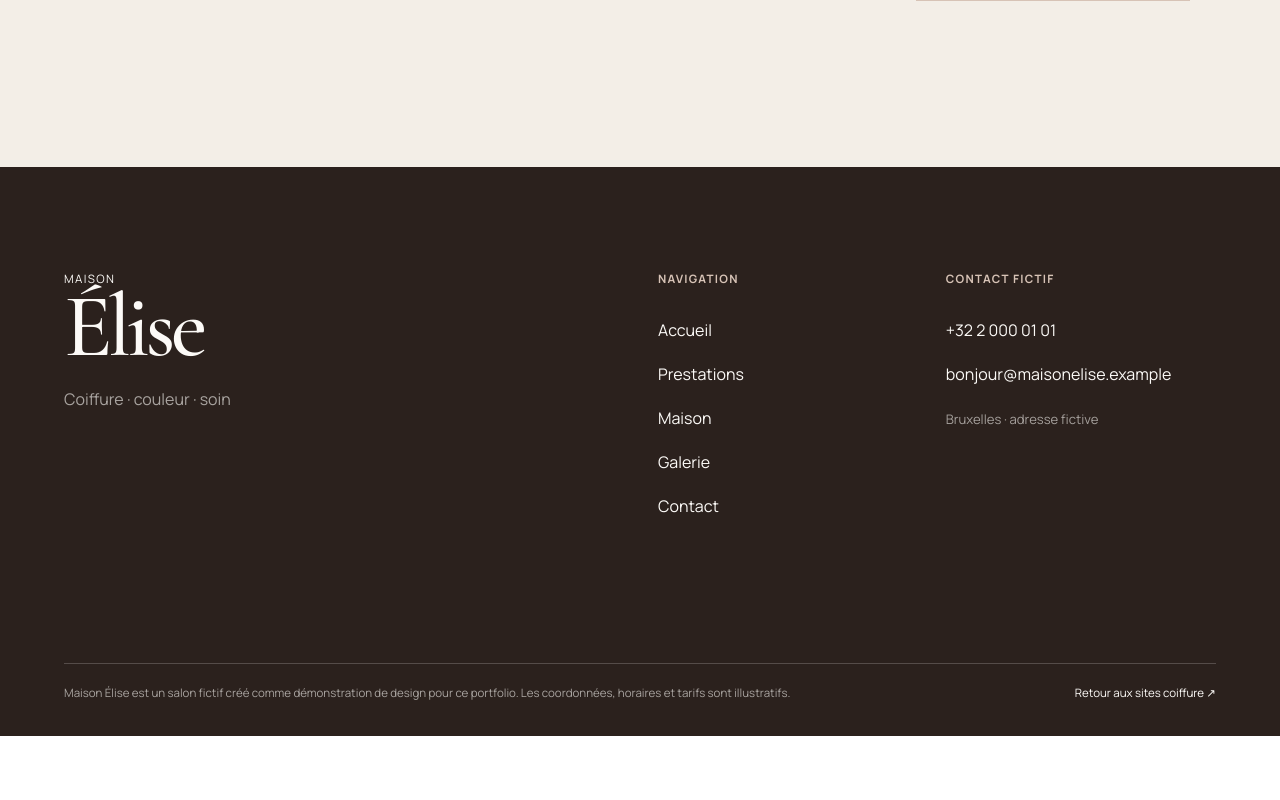
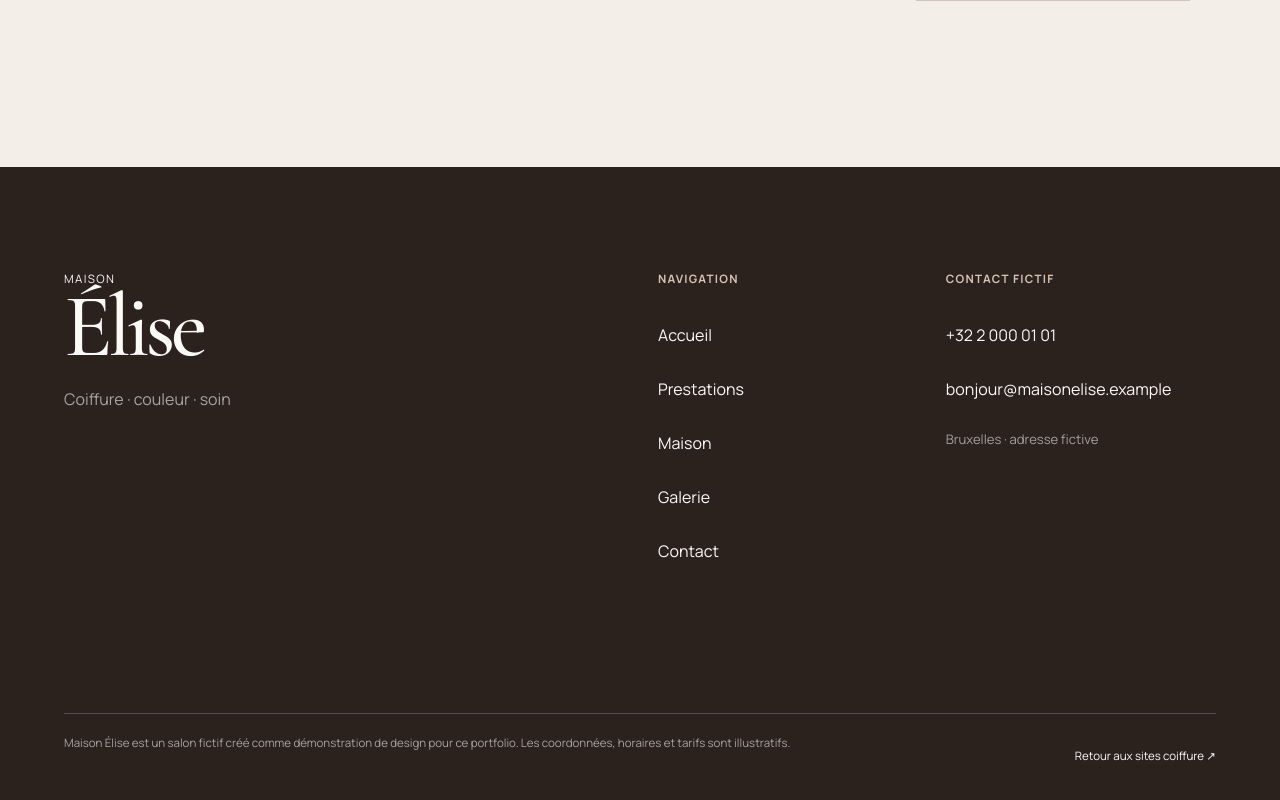
Before and after one commit to maxberck/portfolio-sites, a Next.js app: page /sites/coiffure-01/contact in a window 1280 px wide. Shown: the part 1130-1930 px from the top of the page. Before the commit the page ends 1866 px from the top, so only its background shows below. Built offline with nearby package versions, Linux system fonts and the light colour scheme; no server answers.

Commit message:
fix: improve Maison Élise accessibility

```diff
--- a/preview-target.json
+++ b/preview-target.json
@@ -1,6 +1,6 @@
 {
+  "siteId": "coiffure-01",
   "route": "/sites/coiffure-01",
-  "siteId": "coiffure-01",
-  "height": 1000,
-  "width": 1440
+  "width": 1440,
+  "height": 1000
 }
--- a/src/templates/coiffure-01/components/MaisonEliseFooter.tsx
+++ b/src/templates/coiffure-01/components/MaisonEliseFooter.tsx
@@ -1,6 +1,12 @@
 import Link from "next/link";
 
 import { maisonEliseSite } from "../src/data/site";
+
+const footerLinkStyle = {
+  minHeight: 44,
+  display: "inline-flex",
+  alignItems: "center",
+} as const;
 
 export function MaisonEliseFooter() {
   return (
@@ -12,17 +18,19 @@ export function MaisonEliseFooter() {
       </div>
       <div className="elise-footer__nav">
         <p className="elise-label">Navigation</p>
-        {maisonEliseSite.navigation.map((item) => <Link key={item.href} href={item.href}>{item.label}</Link>)}
+        {maisonEliseSite.navigation.map((item) => (
+          <Link key={item.href} href={item.href} style={footerLinkStyle}>{item.label}</Link>
+        ))}
       </div>
       <div className="elise-footer__contact">
         <p className="elise-label">Contact fictif</p>
-        <a href={`tel:${maisonEliseSite.contact.phone.replace(/\s/g, "")}`}>{maisonEliseSite.contact.phone}</a>
-        <a href={`mailto:${maisonEliseSite.contact.email}`}>{maisonEliseSite.contact.email}</a>
+        <a href={`tel:${maisonEliseSite.contact.phone.replace(/\s/g, "")}`} style={footerLinkStyle}>{maisonEliseSite.contact.phone}</a>
+        <a href={`mailto:${maisonEliseSite.contact.email}`} style={footerLinkStyle}>{maisonEliseSite.contact.email}</a>
         <span>{maisonEliseSite.contact.location}</span>
       </div>
       <div className="elise-footer__bottom">
         <p>{maisonEliseSite.demoDisclosure}</p>
-        <Link href="/categories/coiffure">Retour aux sites coiffure ↗</Link>
+        <Link href="/categories/coiffure" style={footerLinkStyle}>Retour aux sites coiffure ↗</Link>
       </div>
     </footer>
   );
--- a/src/templates/coiffure-01/src/data/site.ts
+++ b/src/templates/coiffure-01/src/data/site.ts
@@ -24,7 +24,7 @@ export const maisonEliseSite = {
     beige: "#D7C3B6",
     burgundy: "#6A2F3C",
     white: "#FCFAF7",
-    muted: "#7B716C",
+    muted: "#756A64",
   },
   navigation: [
     { label: "Accueil", href: "/sites/coiffure-01" },
```
